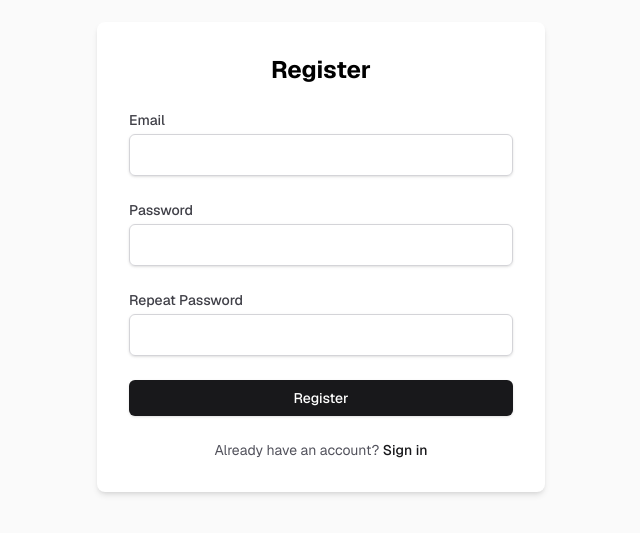
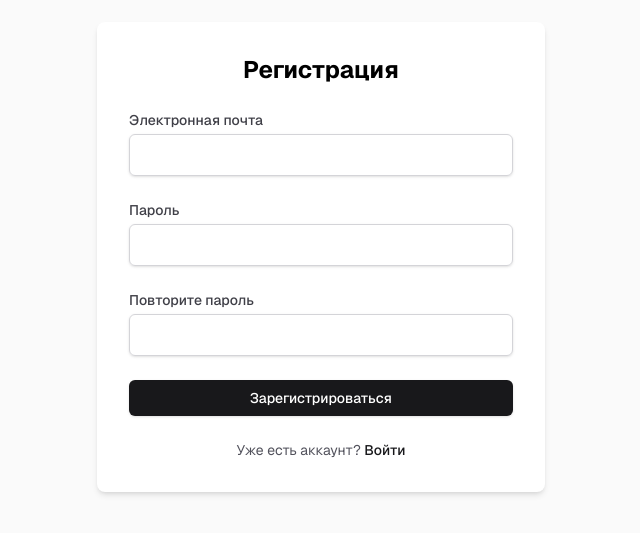
Before and after one commit to golonikum/contacts-app, a Next.js app: page /register in a window 1280 px wide. Shown: the part 143-676 px from the top of the page, without its empty margins (319-959 px from the left). Built offline with nearby package versions, Linux system fonts and the light colour scheme.

Commit message:
Translation to Russian

```diff
--- a/src/app/api/login/route.ts
+++ b/src/app/api/login/route.ts
@@ -8,7 +8,7 @@ export async function POST(request: NextRequest) {
 
     if (!email || !password) {
       return NextResponse.json(
-        { error: "Email and password are required" },
+        { error: "Электронная почта и пароль обязательны" },
         { status: 400 }
       );
     }
@@ -20,7 +20,7 @@ export async function POST(request: NextRequest) {
 
     if (!user) {
       return NextResponse.json(
-        { error: "Invalid credentials" },
+        { error: "Неверные учетные данные" },
         { status: 401 }
       );
     }
@@ -30,7 +30,7 @@ export async function POST(request: NextRequest) {
 
     if (!isValid) {
       return NextResponse.json(
-        { error: "Invalid credentials" },
+        { error: "Неверные учетные данные" },
         { status: 401 }
       );
     }
@@ -40,7 +40,7 @@ export async function POST(request: NextRequest) {
 
     // Return the token and user info
     return NextResponse.json({
-      message: "Login successful",
+      message: "Вход выполнен успешно",
       token,
       user: {
         id: user.id,
@@ -50,7 +50,7 @@ export async function POST(request: NextRequest) {
   } catch (error) {
     console.error("Login error:", error);
     return NextResponse.json(
-      { error: "Internal server error" },
+      { error: "Внутренняя ошибка сервера" },
       { status: 500 }
     );
   }
--- a/src/app/api/register/route.ts
+++ b/src/app/api/register/route.ts
@@ -8,7 +8,7 @@ export async function POST(request: NextRequest) {
 
     if (!email || !password) {
       return NextResponse.json(
-        { error: "Name and password are required" },
+        { error: "Электронная почта и пароль обязательны" },
         { status: 400 }
       );
     }
@@ -20,7 +20,7 @@ export async function POST(request: NextRequest) {
 
     if (existingUser) {
       return NextResponse.json(
-        { error: "User already exists" },
+        { error: "Пользователь уже существует" },
         { status: 409 }
       );
     }
@@ -37,13 +37,13 @@ export async function POST(request: NextRequest) {
     });
 
     return NextResponse.json(
-      { message: "User created successfully", userId: user.id },
+      { message: "Пользователь успешно создан", userId: user.id },
       { status: 201 }
     );
   } catch (error) {
     console.error("Registration error:", error);
     return NextResponse.json(
-      { error: "Internal server error" },
+      { error: "Внутренняя ошибка сервера" },
       { status: 500 }
     );
   }
--- a/src/app/main/page.tsx
+++ b/src/app/main/page.tsx
@@ -29,7 +29,7 @@ export default function MainPage() {
   if (!loggedInUser) {
     return (
       <div className="flex min-h-screen items-center justify-center bg-zinc-50 dark:bg-black">
-        <div className="text-zinc-900 dark:text-zinc-50">Loading...</div>
+        <div className="text-zinc-900 dark:text-zinc-50">Загрузка...</div>
       </div>
     );
   }
@@ -38,7 +38,7 @@ export default function MainPage() {
     <div className="flex min-h-screen flex-col items-center justify-center bg-zinc-50 font-sans dark:bg-black">
       <div className="w-full max-w-md rounded-lg bg-white p-8 shadow-md dark:bg-black dark:border dark:border-zinc-800">
         <h1 className="mb-6 text-3xl font-bold text-center text-black dark:text-zinc-50">
-          Welcome {loggedInUser.email}!
+          Добро пожаловать, {loggedInUser.email}!
         </h1>
 
         <div className="mt-8 text-center">
@@ -46,7 +46,7 @@ export default function MainPage() {
             onClick={handleLogout}
             className="rounded-md bg-zinc-900 py-2 px-4 text-sm font-medium text-white shadow-sm hover:bg-zinc-800 focus:outline-none focus:ring-2 focus:ring-zinc-500 focus:ring-offset-2 dark:bg-white dark:text-black dark:hover:bg-zinc-200"
           >
-            Logout
+            Выйти
           </button>
         </div>
       </div>
--- a/src/app/register/page.tsx
+++ b/src/app/register/page.tsx
@@ -18,7 +18,7 @@ export default function RegisterPage() {
 
     // Check if passwords match
     if (password !== confirmPassword) {
-      setError("Passwords do not match");
+      setError("Пароли не совпадают");
       setIsLoading(false);
       return;
     }
@@ -36,12 +36,12 @@ export default function RegisterPage() {
 
       if (response.ok) {
         // Registration successful, redirect to login
-        router.push("/login?message=Registration successful, please login");
+        router.push("/login?message=Регистрация успешна, пожалуйста войдите");
       } else {
-        setError(data.error || "Registration failed");
+        setError(data.error || "Ошибка регистрации");
       }
     } catch (error) {
-      setError("An unexpected error occurred");
+      setError("Произошла непредвиденная ошибка");
     } finally {
       setIsLoading(false);
     }
@@ -51,7 +51,7 @@ export default function RegisterPage() {
     <div className="flex min-h-screen items-center justify-center bg-zinc-50 font-sans dark:bg-black">
       <div className="w-full max-w-md rounded-lg bg-white p-8 shadow-md dark:bg-black dark:border dark:border-zinc-800">
         <h1 className="mb-6 text-2xl font-bold text-center text-black dark:text-zinc-50">
-          Register
+          Регистрация
         </h1>
 
         {error && (
@@ -66,7 +66,7 @@ export default function RegisterPage() {
               htmlFor="email"
               className="block text-sm font-medium text-zinc-700 dark:text-zinc-300"
             >
-              Email
+              Электронная почта
             </label>
             <input
               id="email"
@@ -83,7 +83,7 @@ export default function RegisterPage() {
               htmlFor="password"
               className="block text-sm font-medium text-zinc-700 dark:text-zinc-300"
             >
-              Password
+              Пароль
             </label>
             <input
               id="password"
@@ -100,7 +100,7 @@ export default function RegisterPage() {
               htmlFor="confirmPassword"
               className="block text-sm font-medium text-zinc-700 dark:text-zinc-300"
             >
-              Repeat Password
+              Повторите пароль
             </label>
             <input
               id="confirmPassword"
@@ -118,17 +118,17 @@ export default function RegisterPage() {
               disabled={isLoading}
               className="w-full flex justify-center rounded-md bg-zinc-900 py-2 px-4 text-sm font-medium text-white shadow-sm hover:bg-zinc-800 focus:outline-none focus:ring-2 focus:ring-zinc-500 focus:ring-offset-2 disabled:bg-zinc-500 dark:bg-white dark:text-black dark:hover:bg-zinc-200"
             >
-              {isLoading ? "Creating account..." : "Register"}
+              {isLoading ? "Создание аккаунта..." : "Зарегистрироваться"}
             </button>
           </div>
 
           <div className="text-center text-sm text-zinc-600 dark:text-zinc-400">
-            Already have an account?{" "}
+            Уже есть аккаунт?{" "}
             <a
               href="/login"
               className="font-medium text-zinc-900 hover:text-zinc-700 dark:text-zinc-50 dark:hover:text-zinc-300"
             >
-              Sign in
+              Войти
             </a>
           </div>
         </form>
--- a/src/app/ui/LoginForm.tsx
+++ b/src/app/ui/LoginForm.tsx
@@ -55,7 +55,7 @@ export default function LoginForm() {
     <div className="flex min-h-screen items-center justify-center bg-zinc-50 font-sans dark:bg-black">
       <div className="w-full max-w-md rounded-lg bg-white p-8 shadow-md dark:bg-black dark:border dark:border-zinc-800">
         <h1 className="mb-6 text-2xl font-bold text-center text-black dark:text-zinc-50">
-          Login
+          Вход
         </h1>
 
         {error && (
@@ -70,7 +70,7 @@ export default function LoginForm() {
               htmlFor="email"
               className="block text-sm font-medium text-zinc-700 dark:text-zinc-300"
             >
-              Email
+              Электронная почта
             </label>
             <input
               id="email"
@@ -87,7 +87,7 @@ export default function LoginForm() {
               htmlFor="password"
               className="block text-sm font-medium text-zinc-700 dark:text-zinc-300"
             >
-              Password
+              Пароль
             </label>
             <input
               id="password"
@@ -105,17 +105,17 @@ export default function LoginForm() {
               disabled={isLoading}
               className="w-full flex justify-center rounded-md bg-zinc-900 py-2 px-4 text-sm font-medium text-white shadow-sm hover:bg-zinc-800 focus:outline-none focus:ring-2 focus:ring-zinc-500 focus:ring-offset-2 disabled:bg-zinc-500 dark:bg-white dark:text-black dark:hover:bg-zinc-200"
             >
-              {isLoading ? "Signing in..." : "Sign In"}
+              {isLoading ? "Вход..." : "Войти"}
             </button>
           </div>
 
           <div className="text-center text-sm text-zinc-600 dark:text-zinc-400">
-            Dont have an account?{" "}
+            Нет аккаунта?{" "}
             <a
               href="/register"
               className="font-medium text-zinc-900 hover:text-zinc-700 dark:text-zinc-50 dark:hover:text-zinc-300"
             >
-              Register
+              Регистрация
             </a>
           </div>
         </form>
```
